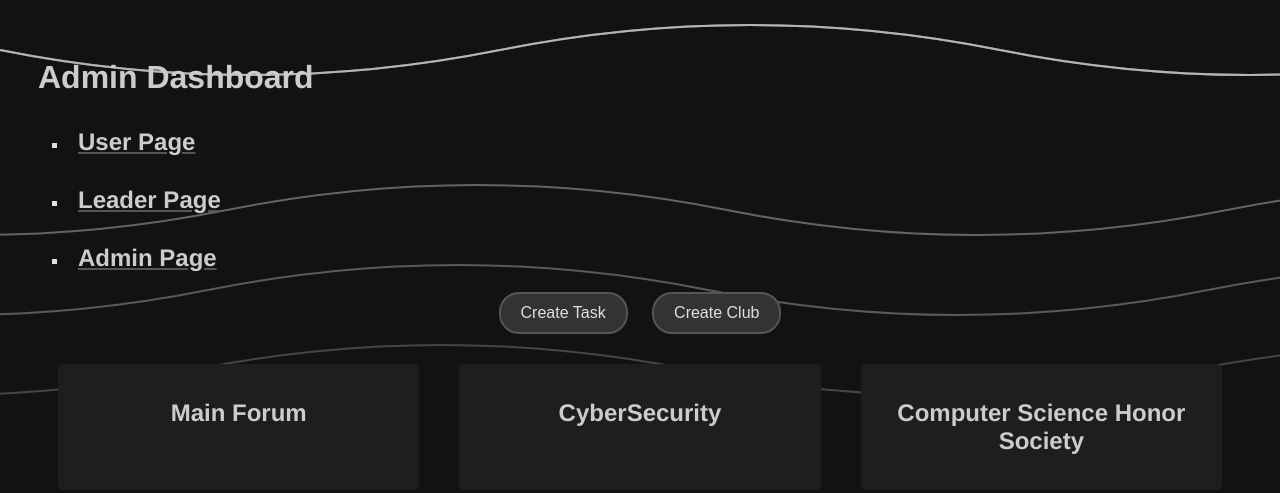
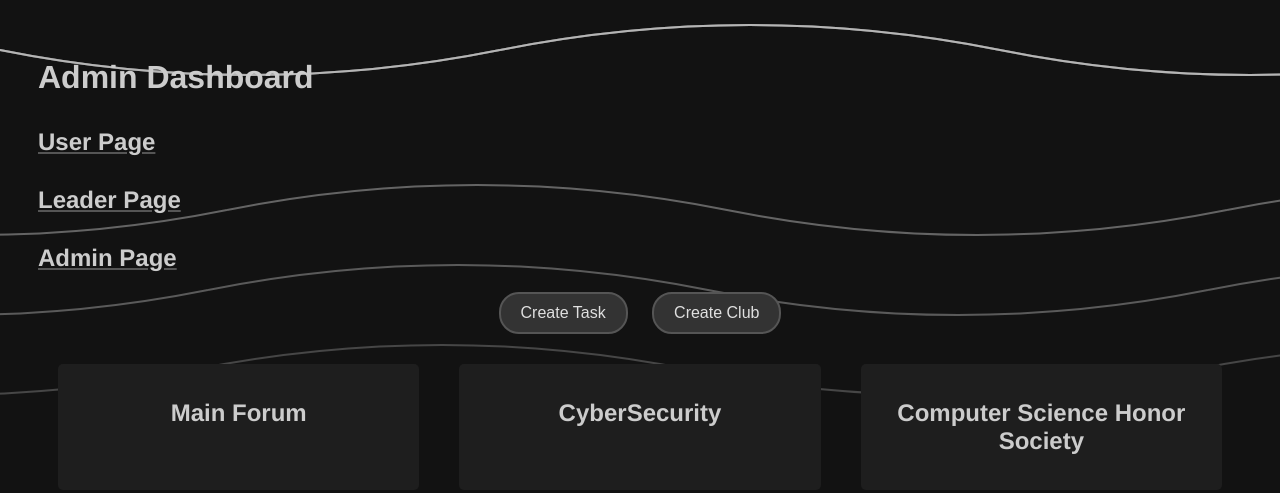
Before and after one commit to 2024-25-Allen-ISD-Computer-Science/3rd-period-isp-cs-forum-bounty-board, a website: page public/admin.html in a window 1280 px wide. Drawn offline with Linux system fonts and the light colour scheme; a web font is replaced by a local one.

Commit message:
Minor Visual Changes

```diff
--- a/public/admin.html
+++ b/public/admin.html
@@ -11,11 +11,9 @@
 <body>
     <h1>Admin Dashboard</h1>
     <nav>
-        <ul>
-            <li><a href="index.html"><h1>User Page</h1></a></li>
-            <li><a href="leader.html"><h1>Leader Page</h1></a></li>
-            <li><a href="admin.html"><h1>Admin Page</h1></a></li>
-        </ul>
+        <a href="index.html"><h1>User Page</h1></a>
+        <a href="leader.html"><h1>Leader Page</h1></a>
+        <a href="admin.html"><h1>Admin Page</h1></a>
     </nav>
 
     <div class="admin-controls">
--- a/public/styles.css
+++ b/public/styles.css
@@ -272,7 +272,7 @@ form {
     gap: 15px;
 }
 form input, form textarea, form select {
-    padding: 12px;
+    padding: 0px;
     margin: 5px 0;
     background-color: #2a2a2a;
     border: 1px solid #444;
```
Also changed, not shown: public/index.html (+3 -5 lines), public/leader.html (+3 -5 lines).
